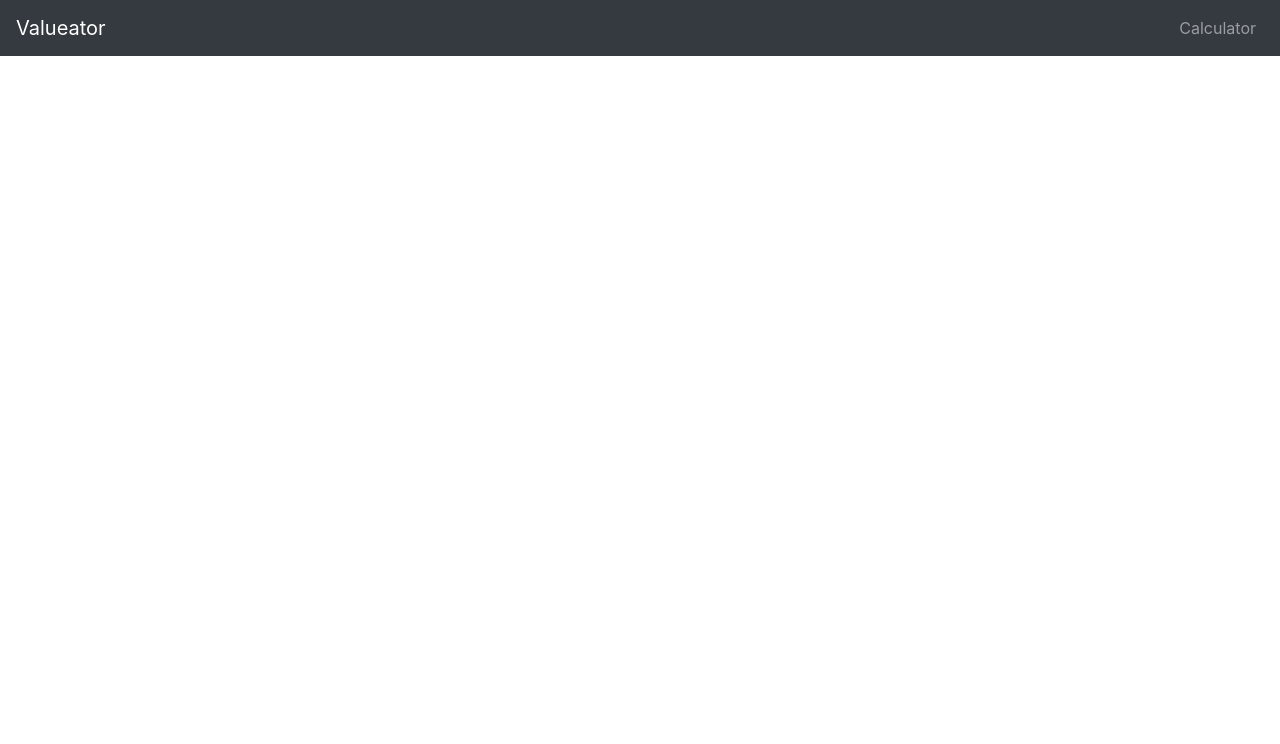
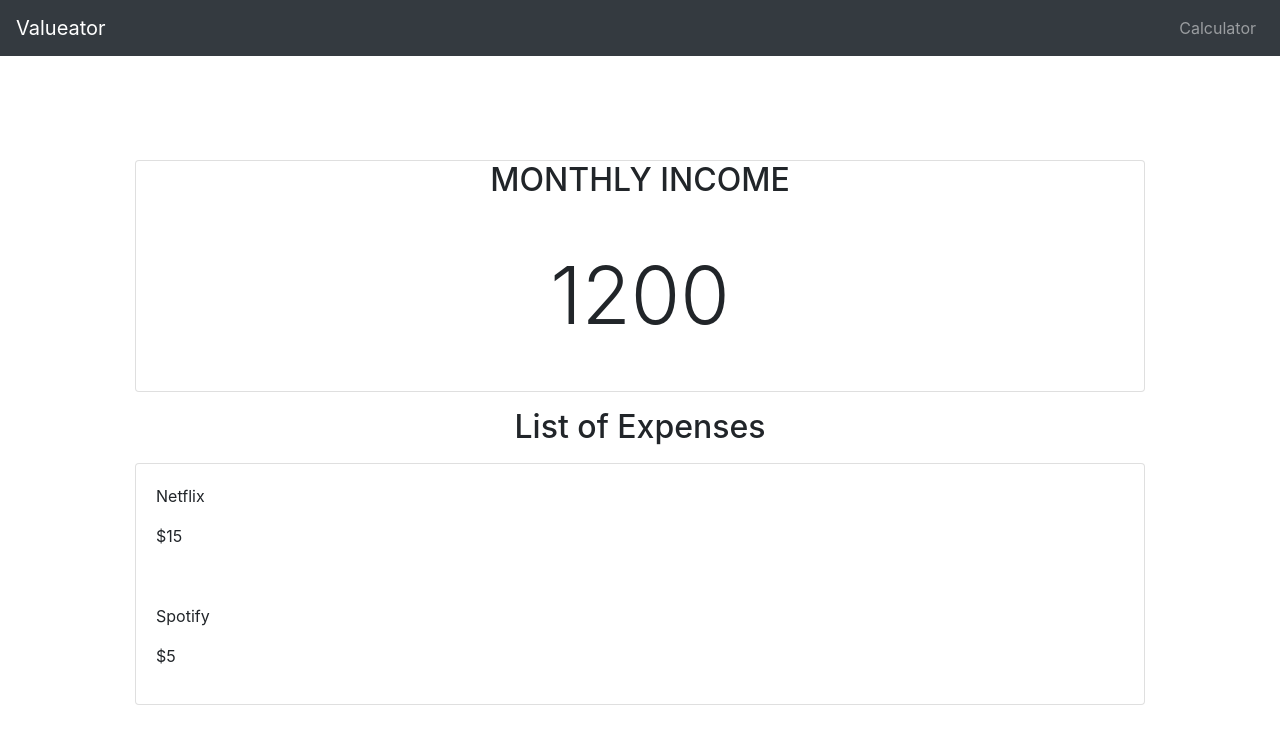
Before and after one commit to trey-sumida/Valueator, a Django app: template Valueator-project/Calculator/templates/Calculator/calculator.html in a window 1280 px wide. Shown: the top 744 px of the page. Run offline with Django 3.2, Linux system fonts and the light colour scheme; the template is opened without the code that fills it: values that come from a table or form of the project are taken from there, others are empty; data comes from the database, SQL or seed files in the repository; both versions use the stored data as it was after the commit; some libraries are stand-ins or nearby versions.

Commit message:
Displays income and expenditure objects

```diff
--- a/Valueator-project/Calculator/static/css/calculator.css
+++ b/Valueator-project/Calculator/static/css/calculator.css
@@ -1,3 +1,15 @@
 .test {
     color: red;
 }
+
+.page-container {
+    margin-top: 10rem;
+    margin-bottom: 50px;
+    margin-right: 50px;
+    margin-left: 50px;
+}
+
+.lead {
+    text-align: center;
+    font-size: 80px;
+}
--- a/Valueator-project/Calculator/templates/Calculator/calculator.html
+++ b/Valueator-project/Calculator/templates/Calculator/calculator.html
@@ -4,5 +4,31 @@
 <link rel="stylesheet" type="text/css" href="{% static 'css/calculator.css' %}">
 {% endblock %}
 {% block content %}
-<h1 class='test'>Hello and welcome to the calculator page</h1>
+<div class="page-container">
+    <!--Finds income of current user-->
+    {%if latest_income %}
+        <div class='card mb-3'>
+            <h2 class='text-center mb-3'>MONTHLY INCOME</h1>
+            <div class='card-body'>
+                <p class='lead'>{{ latest_income.income_text }}</p>
+            </div>
+        </div>
+    {% else %}
+        <p>No income available</p>
+    {% endif %}
+    <!--Displays a list of expenses from the current user-->
+    <h2 class='text-center mb-3'>List of Expenses</h2>
+    <div class='card mb-3'>
+    {%if latest_expenditure %}
+        {% for expenditure in latest_expenditure %}
+                <div class='card-body'>
+                    <p class='exp-name'>{{ expenditure.expenditure_text }}</p>
+                    <p class='exp-cost'>${{ expenditure.expenditure_price }}</p>
+                </div>
+        {% endfor %}
+    {% else %}
+        <p>No expenditure(s) available</p>
+    {% endif %}
+    </div>
+</div>
 {% endblock %}
```
Also changed, not shown: Valueator-project/Calculator/views.py (+6 -1 lines), Valueator-project/db.sqlite3.
